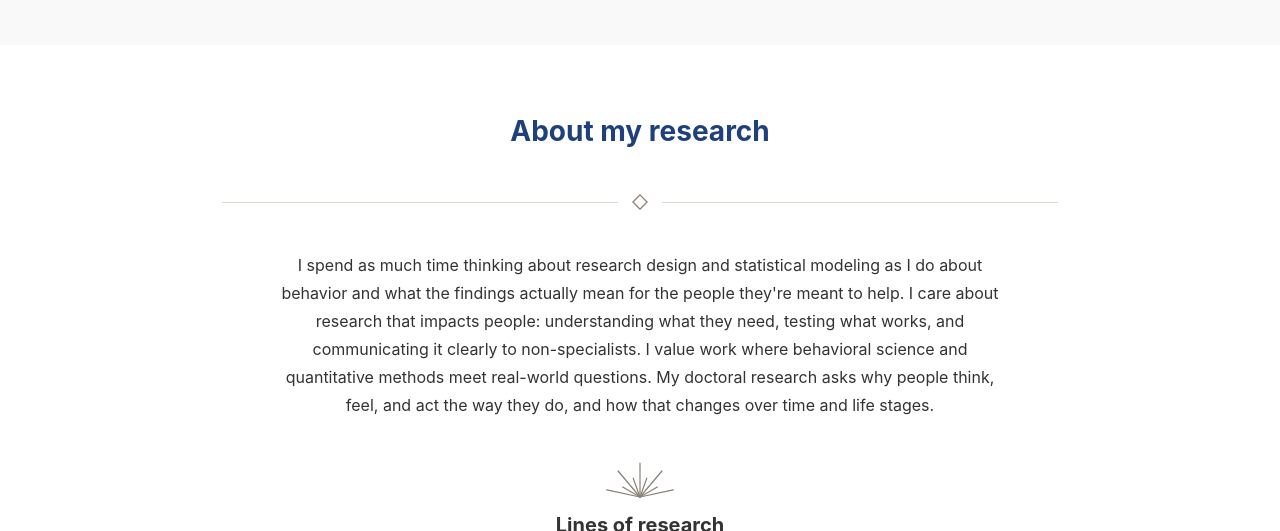
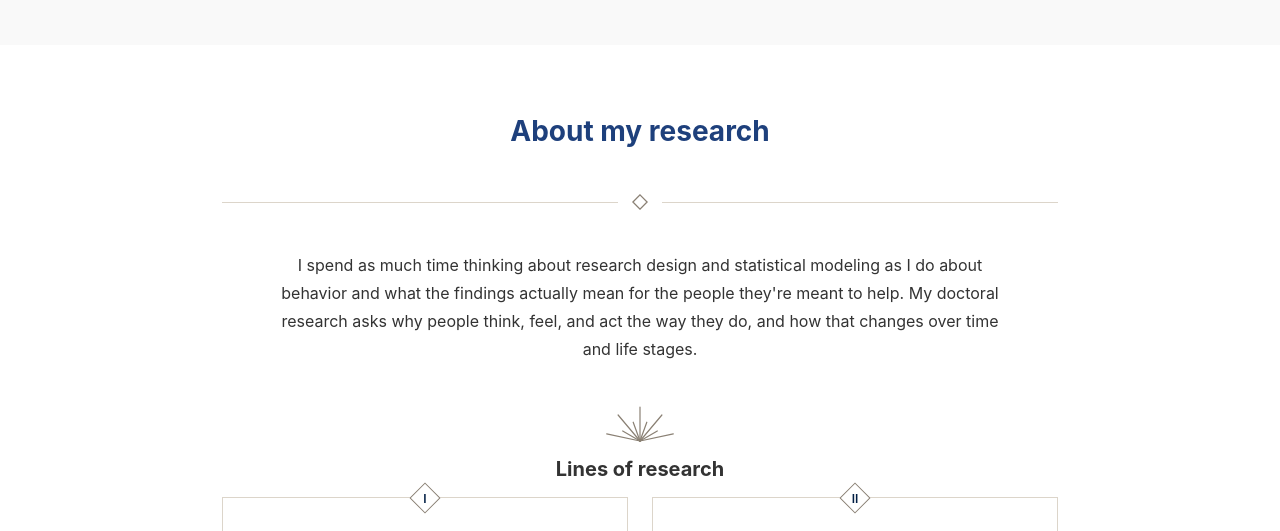
Before and after one commit to nsbyrd/nsbyrd, a plain HTML site: page research.html in a window 1280 px wide. Shown: the part 226-757 px from the top of the page. Drawn offline with Linux system fonts and the light colour scheme.

Commit message:
Move overview sentences to Work
Co-Authored-By: Claude Opus 5.5 <noreply@anthropic.com>

```diff
--- a/research.html
+++ b/research.html
@@ -54,7 +54,7 @@
         <section class="research-intro">
             <h2>About my research</h2>
             <hr>
-            <p class="research-overview">I spend as much time thinking about research design and statistical modeling as I do about behavior and what the findings actually mean for the people they're meant to help. I care about research that impacts people: understanding what they need, testing what works, and communicating it clearly to non-specialists. I value work where behavioral science and quantitative methods meet real-world questions. My doctoral research asks why people think, feel, and act the way they do, and how that changes over time and life stages.</p>
+            <p class="research-overview">I spend as much time thinking about research design and statistical modeling as I do about behavior and what the findings actually mean for the people they're meant to help. My doctoral research asks why people think, feel, and act the way they do, and how that changes over time and life stages.</p>
 
             <h3 class="research-lines-title">Lines of research</h3>
             <div class="research-lines">
```
Also changed, not shown: work.html (+1 -1 lines).
